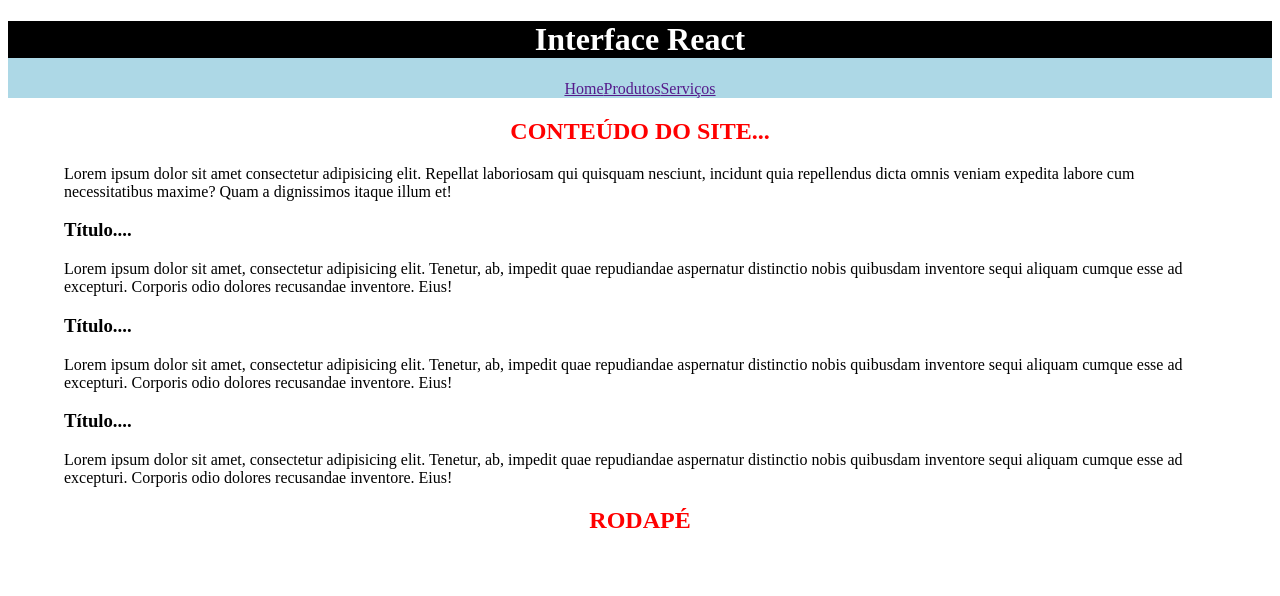
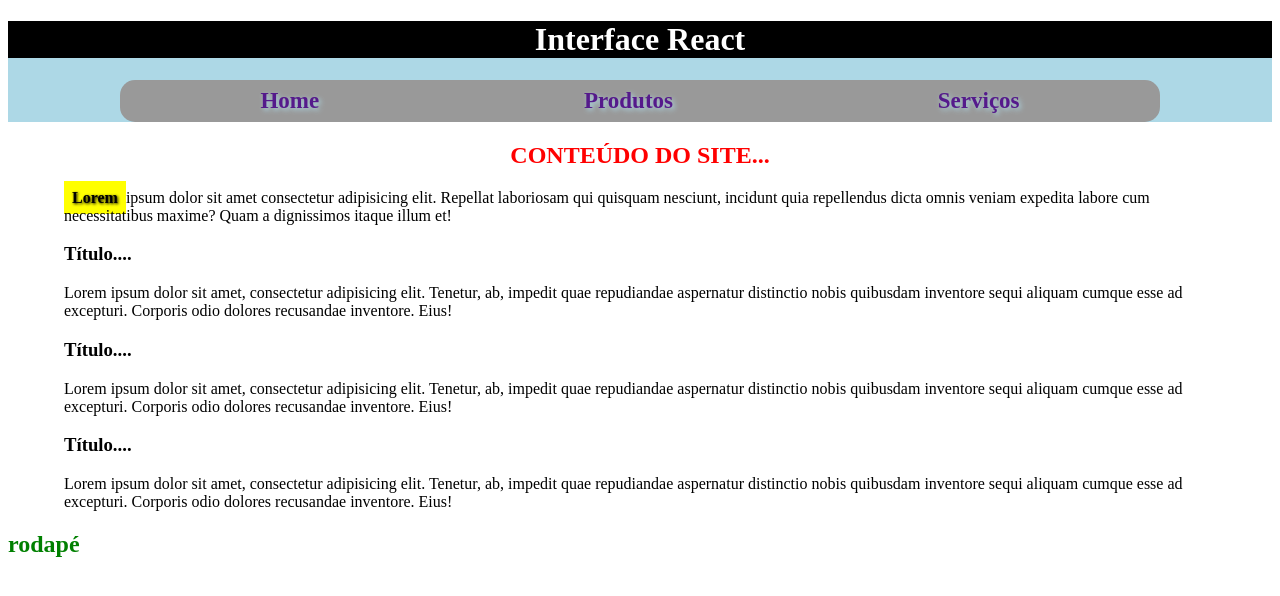
Before and after one commit to IgnacioNeto/meu-app, a React (Create React App) app: page / in a window 1280 px wide. Shown: the top 596 px of the page. Built offline with nearby package versions, Linux system fonts and the light colour scheme.

Commit message:
teste css
teste css

```diff
--- a/src/App.jsx
+++ b/src/App.jsx
@@ -1,6 +1,6 @@
-import Cabecalho from "./components/layout/Cabecalho";
-import Conteudo from "./components/layout/Conteudo";
-import Rodape from "./components/layout/Rodape";
+import Cabecalho from "./components/layout/Cabecalho/Cabecalho";
+import Conteudo from "./components/layout/Conteudo/Conteudo";
+import Rodape from "./components/layout/Rodape/Rodape";
 
 const App = () => {
   return (
--- a/src/components/layout/Cabecalho.jsx
+++ b/src/components/layout/Cabecalho/Cabecalho.jsx
@@ -1,4 +1,4 @@
-import Menu from "../Menu";
+import Menu from "../Menu/Menu";
 
 const estilos = {
   color: "white",
--- a/src/components/layout/Conteudo.css
+++ /dev/null
@@ -1,10 +0,0 @@
-/* Conteudo.css */
-main {
-  width: 90vw;
-  margin: auto;
-}
-.subtitulo {
-  text-align: center;
-  color: red;
-  text-transform: uppercase;
-}
--- a/src/components/layout/Conteudo.jsx
+++ /dev/null
@@ -1,24 +0,0 @@
-import Artigo from "../Artigo";
-import "./Conteudo.css";
-
-const Conteudo = () => {
-  return (
-    <main>
-      <section>
-        <h2 className="subtitulo">Conteúdo do site...</h2>
-        <p>
-          Lorem ipsum dolor sit amet consectetur adipisicing elit. Repellat
-          laboriosam qui quisquam nesciunt, incidunt quia repellendus dicta
-          omnis veniam expedita labore cum necessitatibus maxime? Quam a
-          dignissimos itaque illum et!
-        </p>
-
-        <Artigo />
-        <Artigo />
-        <Artigo />
-      </section>
-    </main>
-  );
-};
-
-export default Conteudo;
--- /dev/null
+++ b/src/components/layout/Conteudo/Conteudo.jsx
@@ -0,0 +1,28 @@
+import Artigo from "../../Artigo";
+import estilos from "./Conteudo.module.css";
+
+const Conteudo = () => {
+  return (
+    <main>
+      <section>
+        <h2 className={estilos.subtitulo}>Conteúdo do site...</h2>
+        <p>
+          {/* <span className={` ${estilos.destaque} ${estilos["sombra-texto"]} `}> */}
+          <span className={` ${estilos.destaque} ${estilos.sombraTexto} `}>
+            Lorem
+          </span>
+          ipsum dolor sit amet consectetur adipisicing elit. Repellat laboriosam
+          qui quisquam nesciunt, incidunt quia repellendus dicta omnis veniam
+          expedita labore cum necessitatibus maxime? Quam a dignissimos itaque
+          illum et!
+        </p>
+
+        <Artigo />
+        <Artigo />
+        <Artigo />
+      </section>
+    </main>
+  );
+};
+
+export default Conteudo;
--- /dev/null
+++ b/src/components/layout/Conteudo/Conteudo.module.css
@@ -0,0 +1,24 @@
+/* Conteudo.css */
+main {
+  width: 90vw;
+  margin: auto;
+}
+.subtitulo {
+  text-align: center;
+  color: red;
+  text-transform: uppercase;
+}
+
+.destaque {
+  background-color: yellow;
+  font-weight: bold;
+  padding: 0.5rem;
+}
+
+/* .sombra-texto {
+  text-shadow: black 1px 1px 3px;
+} */
+
+.sombraTexto {
+  text-shadow: black 1px 1px 3px;
+}
--- a/src/components/Menu.jsx
+++ b/src/components/layout/Menu/Menu.jsx
@@ -1,6 +1,8 @@
+import estilosMenu from "./Menu.module.css";
+
 const Menu = () => {
   return (
-    <nav>
+    <nav className={` ${estilosMenu.destaqueMenu} ${estilosMenu.textoMenu} `}>
       <a href="">Home</a>
       <a href="">Produtos</a>
       <a href="">Serviços</a>
--- /dev/null
+++ b/src/components/layout/Menu/Menu.module.css
@@ -0,0 +1,19 @@
+/* Menu.css */
+.destaqueMenu {
+  background-color: #999;
+  font-size: 23px;
+  font-weight: bold;
+  padding: 0.5rem;
+  display: flex;
+  justify-content: space-around;
+  width: 80vw;
+  margin: auto;
+  border-radius: 15px;
+}
+.destaqueMenu a {
+  text-decoration: none;
+}
+
+.textoMenu {
+  text-shadow: lightblue 2px 2px 5px;
+}
--- a/src/components/layout/Rodape.jsx
+++ /dev/null
@@ -1,9 +0,0 @@
-const Rodape = () => {
-  return (
-    <footer>
-      <h2 className="subtitulo">Rodapé</h2>
-    </footer>
-  );
-};
-
-export default Rodape;
--- /dev/null
+++ b/src/components/layout/Rodape/Rodape.jsx
@@ -0,0 +1,11 @@
+import estilosrodape from "./Rodape.module.css";
+
+const Rodape = () => {
+  return (
+    <footer>
+      <h2 className={estilosrodape.subtitulo}>Rodapé</h2>
+    </footer>
+  );
+};
+
+export default Rodape;
--- /dev/null
+++ b/src/components/layout/Rodape/Rodape.module.css
@@ -0,0 +1,4 @@
+.subtitulo {
+  color: green;
+  text-transform: lowercase;
+}
--- a/src/index.css
+++ b/src/index.css
@@ -9,5 +9,7 @@ html {
 }
 
 body {
+  margin: 0;
+  padding: 0;
   font-family: "Segoe UI", Tahoma, Geneva, Verdana, sans-serif;
 }
```
